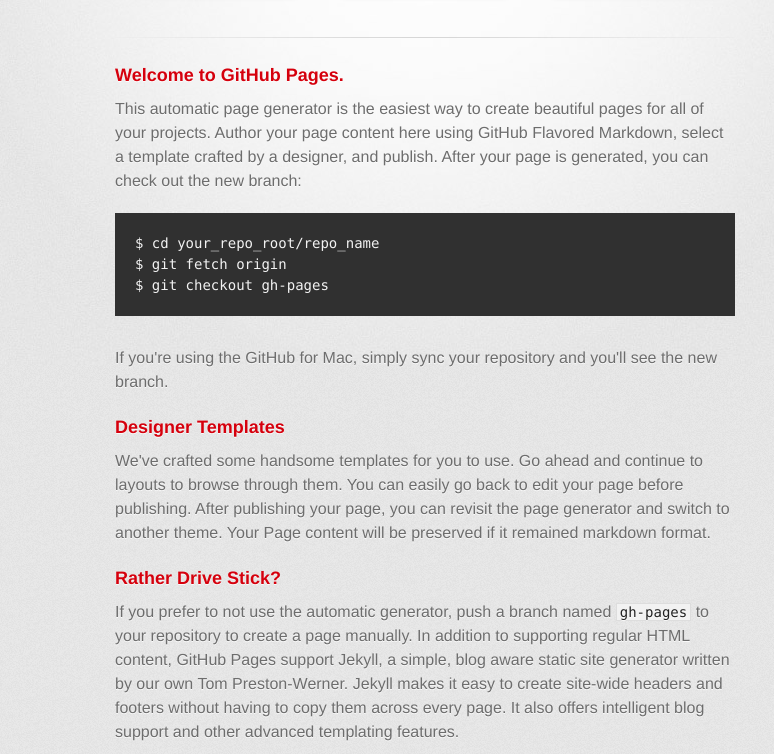
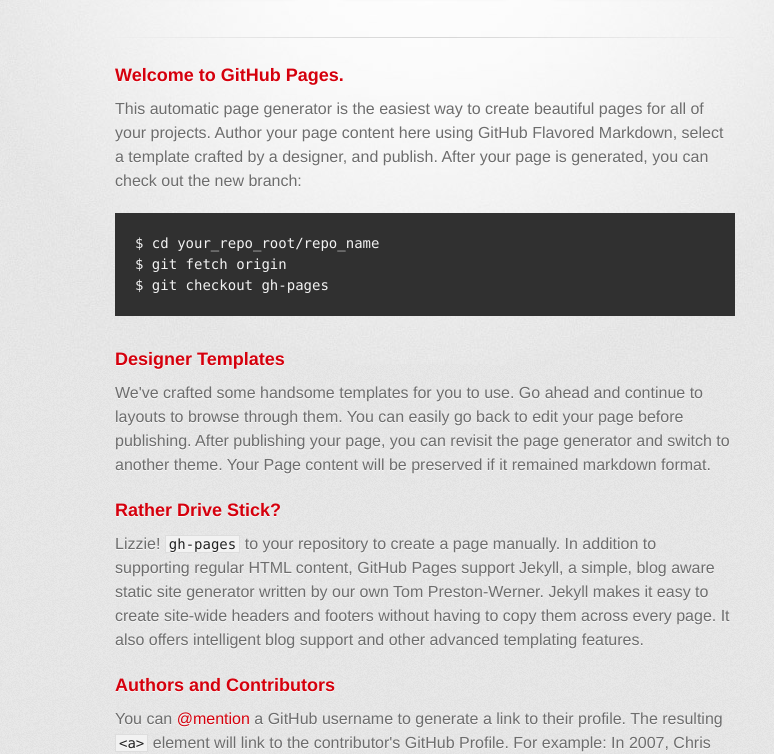
Before and after one commit to lpace87/hello-world, a plain HTML site: page index.html in a window 1280 px wide. Shown: the part 209-963 px from the top of the page, without its empty margins (215-989 px from the left). Drawn offline with Linux system fonts and the light colour scheme; a web font is replaced by a local one.

Commit message:
Update index.html

```diff
--- a/index.html
+++ b/index.html
@@ -41,8 +41,6 @@
 $ git checkout gh-pages
 </code></pre>
 
-<p>If you're using the GitHub for Mac, simply sync your repository and you'll see the new branch.</p>
-
 <h3>
 <a name="designer-templates" class="anchor" href="#designer-templates"><span class="octicon octicon-link"></span></a>Designer Templates</h3>
 
@@ -51,7 +49,7 @@
 <h3>
 <a name="rather-drive-stick" class="anchor" href="#rather-drive-stick"><span class="octicon octicon-link"></span></a>Rather Drive Stick?</h3>
 
-<p>If you prefer to not use the automatic generator, push a branch named <code>gh-pages</code> to your repository to create a page manually. In addition to supporting regular HTML content, GitHub Pages support Jekyll, a simple, blog aware static site generator written by our own Tom Preston-Werner. Jekyll makes it easy to create site-wide headers and footers without having to copy them across every page. It also offers intelligent blog support and other advanced templating features.</p>
+<p>Lizzie! <code>gh-pages</code> to your repository to create a page manually. In addition to supporting regular HTML content, GitHub Pages support Jekyll, a simple, blog aware static site generator written by our own Tom Preston-Werner. Jekyll makes it easy to create site-wide headers and footers without having to copy them across every page. It also offers intelligent blog support and other advanced templating features.</p>
 
 <h3>
 <a name="authors-and-contributors" class="anchor" href="#authors-and-contributors"><span class="octicon octicon-link"></span></a>Authors and Contributors</h3>
```
